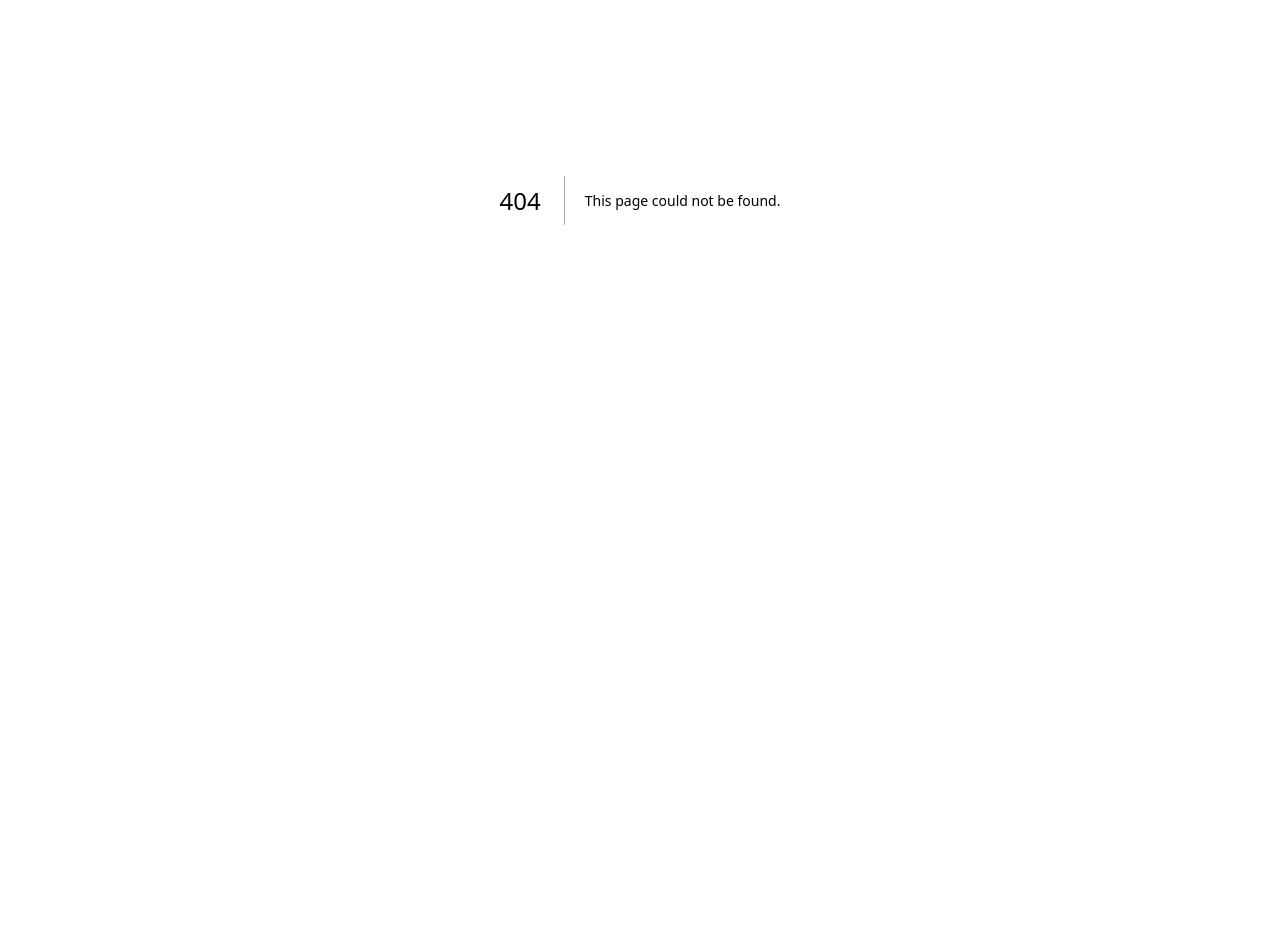
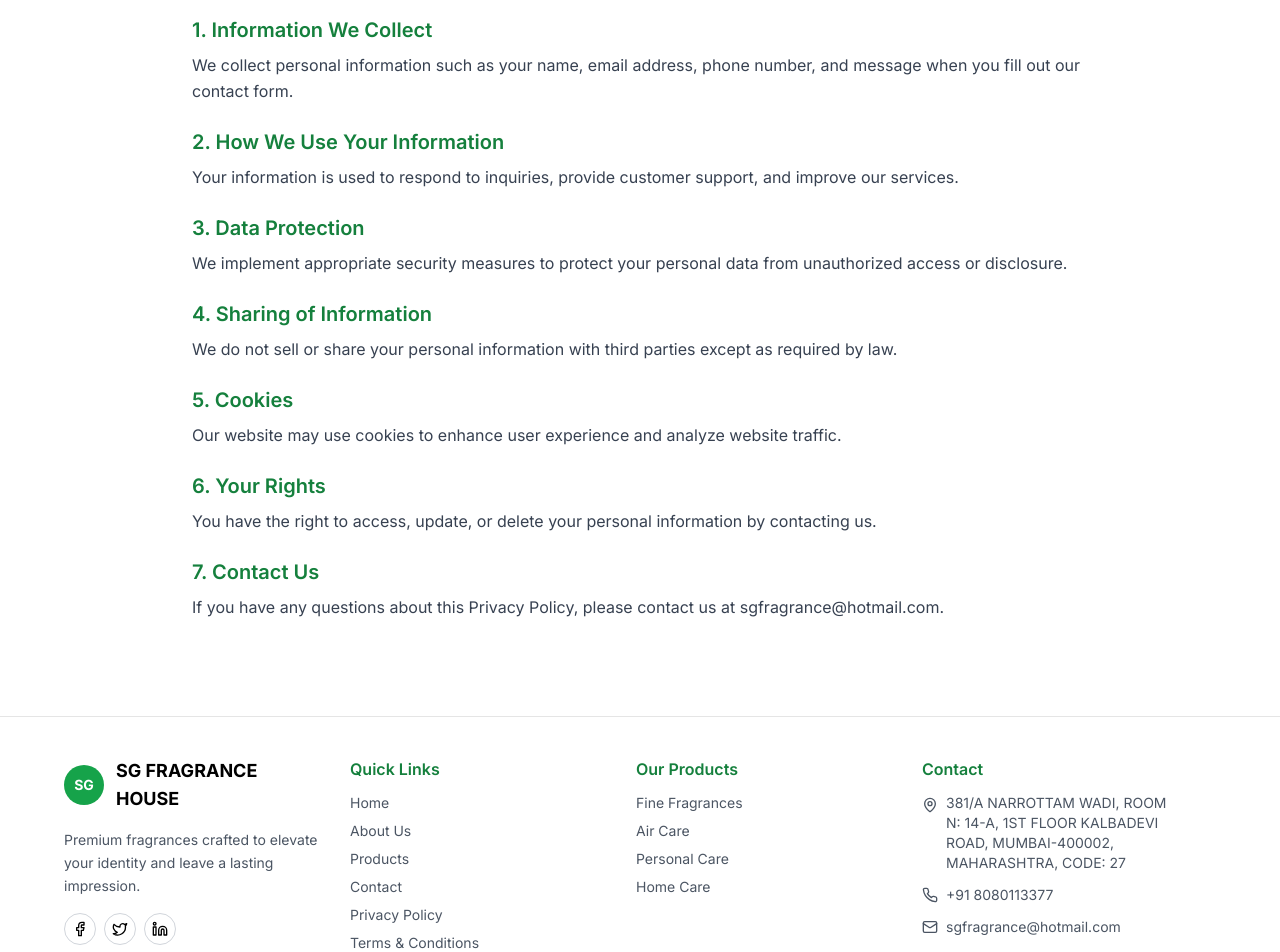
Before and after one commit to Trupti840/oriental-aromatics, a Next.js app: page /privacy-policy in a window 1280 px wide. Before the commit this address had no page. Shown: the part 200-1152 px from the top of the page. Before the commit the page ends 800 px from the top, so only its background shows below. Built offline with nearby package versions, Linux system fonts and the light colour scheme.

Commit message:
added privacy and policy pages

```diff
--- /dev/null
+++ b/app/privacy-policy/page.jsx
@@ -0,0 +1,98 @@
+import Navbar from "@/components/Navbar";
+import Footer from "@/components/Footer";
+
+export default function PrivacyPolicy() {
+  return (
+    <div className="flex flex-col min-h-screen">
+      <Navbar />
+
+      <main className="flex-grow px-6 md:px-16 py-24 bg-white">
+        <div className="max-w-4xl mx-auto">
+          <h1 className="text-3xl md:text-5xl font-bold mb-6 text-black">
+            Privacy Policy
+          </h1>
+
+          <p className="text-gray-600 mb-6">
+            At SG Fragrance House, we respect your privacy and are committed to
+            protecting your personal information.
+          </p>
+
+          <div className="space-y-6 text-gray-700 leading-relaxed">
+            <section>
+              <h2 className="text-xl font-semibold text-green-700 mb-2">
+                1. Information We Collect
+              </h2>
+              <p>
+                We collect personal information such as your name, email
+                address, phone number, and message when you fill out our contact
+                form.
+              </p>
+            </section>
+
+            <section>
+              <h2 className="text-xl font-semibold text-green-700 mb-2">
+                2. How We Use Your Information
+              </h2>
+              <p>
+                Your information is used to respond to inquiries, provide
+                customer support, and improve our services.
+              </p>
+            </section>
+
+            <section>
+              <h2 className="text-xl font-semibold text-green-700 mb-2">
+                3. Data Protection
+              </h2>
+              <p>
+                We implement appropriate security measures to protect your
+                personal data from unauthorized access or disclosure.
+              </p>
+            </section>
+
+            <section>
+              <h2 className="text-xl font-semibold text-green-700 mb-2">
+                4. Sharing of Information
+              </h2>
+              <p>
+                We do not sell or share your personal information with third
+                parties except as required by law.
+              </p>
+            </section>
+
+            <section>
+              <h2 className="text-xl font-semibold text-green-700 mb-2">
+                5. Cookies
+              </h2>
+              <p>
+                Our website may use cookies to enhance user experience and
+                analyze website traffic.
+              </p>
+            </section>
+
+            <section>
+              <h2 className="text-xl font-semibold text-green-700 mb-2">
+                6. Your Rights
+              </h2>
+              <p>
+                You have the right to access, update, or delete your personal
+                information by contacting us.
+              </p>
+            </section>
+
+            <section>
+              <h2 className="text-xl font-semibold text-green-700 mb-2">
+                7. Contact Us
+              </h2>
+              <p>
+                If you have any questions about this Privacy Policy, please
+                contact us at sgfragrance@hotmail.com.
+              </p>
+            </section>
+          </div>
+        </div>
+      </main>
+
+      <Footer />
+    </div>
+  );
+}
--- /dev/null
+++ b/app/terms/page.jsx
@@ -0,0 +1,89 @@
+import Navbar from "@/components/Navbar";
+import Footer from "@/components/Footer";
+
+export default function Terms() {
+  return (
+    <div className="flex flex-col min-h-screen">
+      <Navbar />
+
+      <main className="flex-grow px-6 md:px-16 py-24 bg-white">
+        <div className="max-w-4xl mx-auto">
+          <h1 className="text-3xl md:text-5xl font-bold mb-6 text-black">
+            Terms & Conditions
+          </h1>
+
+          <p className="text-gray-600 mb-6">
+            By accessing and using our website, you agree to the following terms
+            and conditions.
+          </p>
+
+          <div className="space-y-6 text-gray-700 leading-relaxed">
+            <section>
+              <h2 className="text-xl font-semibold text-green-700 mb-2">
+                1. Use of Website
+              </h2>
+              <p>
+                You agree to use this website for lawful purposes only and not
+                to engage in any activity that disrupts or interferes with the
+                website.
+              </p>
+            </section>
+
+            <section>
+              <h2 className="text-xl font-semibold text-green-700 mb-2">
+                2. Intellectual Property
+              </h2>
+              <p>
+                All content on this website, including text, images, and
+                branding, is the property of SG Fragrance House and may not be
+                used without permission.
+              </p>
+            </section>
+
+            <section>
+              <h2 className="text-xl font-semibold text-green-700 mb-2">
+                3. Product Information
+              </h2>
+              <p>
+                We strive to ensure product details are accurate, but we do not
+                guarantee completeness or reliability.
+              </p>
+            </section>
+
+            <section>
+              <h2 className="text-xl font-semibold text-green-700 mb-2">
+                4. Limitation of Liability
+              </h2>
+              <p>
+                We are not responsible for any damages arising from the use of
+                our website or products.
+              </p>
+            </section>
+
+            <section>
+              <h2 className="text-xl font-semibold text-green-700 mb-2">
+                5. Changes to Terms
+              </h2>
+              <p>
+                We reserve the right to update these terms at any time without
+                prior notice.
+              </p>
+            </section>
+
+            <section>
+              <h2 className="text-xl font-semibold text-green-700 mb-2">
+                6. Contact
+              </h2>
+              <p>
+                For any questions regarding these terms, please contact us at
+                sgfragrance@hotmail.com.
+              </p>
+            </section>
+          </div>
+        </div>
+      </main>
+
+      <Footer />
+    </div>
+  );
+}
--- a/components/Footer.tsx
+++ b/components/Footer.tsx
@@ -1,29 +1,24 @@
 import Link from "next/link";
- import {
-   Mail,
-   Phone,
-   MapPin,
-   Facebook,
-   Twitter,
-   Linkedin,
- } from "lucide-react";
+import { Mail, Phone, MapPin, Facebook, Twitter, Linkedin } from "lucide-react";
 
 const Footer = () => {
   return (
     <footer className="bg-white text-black border-t border-[#e5e5e5] pt-10 pb-0 px-4 md:px-8 lg:px-16">
       <div className="w-full pl-0 pr-[20px] md:pr-[40px] grid md:grid-cols-4 gap-8">
-
         {/* Brand */}
         <div>
           <div className="flex items-center space-x-3 mb-4">
             <div className="w-9 h-9 md:w-10 md:h-10 bg-green-600 rounded-full flex items-center justify-center flex-shrink-0">
-               <span className="text-white font-bold text-xs md:text-sm">SG</span>
+              <span className="text-white font-bold text-xs md:text-sm">
+                SG
+              </span>
             </div>
             <h3 className="text-lg font-bold">SG FRAGRANCE HOUSE</h3>
           </div>
 
           <p className="text-gray-600 text-sm leading-relaxed mb-4">
-             Premium fragrances crafted to elevate your identity and leave a lasting impression.
+            Premium fragrances crafted to elevate your identity and leave a
+            lasting impression.
           </p>
 
           <div className="flex space-x-2">
@@ -41,34 +36,95 @@ import Link from "next/link";
 
         {/* Quick Links */}
         <div>
-           <h4 className="text-base font-semibold mb-3 text-green-700">Quick Links</h4>
+          <h4 className="text-base font-semibold mb-3 text-green-700">
+            Quick Links
+          </h4>
           <ul className="space-y-2 text-gray-600 text-sm">
-             <li><Link href="/" className="hover:text-green-700 transition-colors">Home</Link></li>
-             <li><Link href="/about" className="hover:text-green-700 transition-colors">About Us</Link></li>
-             <li><Link href="/#explore-section" className="hover:text-green-700 transition-colors">Products</Link></li>
-             <li><Link href="/contact" className="hover:text-green-700 transition-colors">Contact</Link></li>
+            <li>
+              <Link href="/" className="hover:text-green-700 transition-colors">
+                Home
+              </Link>
+            </li>
+            <li>
+              <Link
+                href="/about"
+                className="hover:text-green-700 transition-colors"
+              >
+                About Us
+              </Link>
+            </li>
+            <li>
+              <Link
+                href="/#explore-section"
+                className="hover:text-green-700 transition-colors"
+              >
+                Products
+              </Link>
+            </li>
+            <li>
+              <Link
+                href="/contact"
+                className="hover:text-green-700 transition-colors"
+              >
+                Contact
+              </Link>
+            </li>
+            <li>
+              <Link href="/privacy-policy" className="hover:text-green-700">
+                Privacy Policy
+              </Link>
+            </li>
+
+            <li>
+              <Link href="/terms" className="hover:text-green-700">
+                Terms & Conditions
+              </Link>
+            </li>
           </ul>
         </div>
 
         {/* Products */}
         <div>
-           <h4 className="text-base font-semibold mb-3 text-green-700">Our Products</h4>
+          <h4 className="text-base font-semibold mb-3 text-green-700">
+            Our Products
+          </h4>
           <ul className="space-y-2 text-gray-600 text-sm">
-             <li><Link href="#" className="hover:text-green-700 transition-colors">Fine Fragrances</Link></li>
-             <li><Link href="#" className="hover:text-green-700 transition-colors">Air Care</Link></li>
-             <li><Link href="#" className="hover:text-green-700 transition-colors">Personal Care</Link></li>
-             <li><Link href="#" className="hover:text-green-700 transition-colors">Home Care</Link></li>
+            <li>
+              <Link href="#" className="hover:text-green-700 transition-colors">
+                Fine Fragrances
+              </Link>
+            </li>
+            <li>
+              <Link href="#" className="hover:text-green-700 transition-colors">
+                Air Care
+              </Link>
+            </li>
+            <li>
+              <Link href="#" className="hover:text-green-700 transition-colors">
+                Personal Care
+              </Link>
+            </li>
+            <li>
+              <Link href="#" className="hover:text-green-700 transition-colors">
+                Home Care
+              </Link>
+            </li>
           </ul>
         </div>
 
         {/* Contact */}
         <div>
-           <h4 className="text-base font-semibold mb-3 text-green-700">Contact</h4>
+          <h4 className="text-base font-semibold mb-3 text-green-700">
+            Contact
+          </h4>
 
           <div className="space-y-3 text-gray-600 text-sm">
             <div className="flex items-start space-x-2 transition-colors">
               <MapPin className="w-4 h-4 mt-1 flex-shrink-0" />
-               <span className="hover:text-green-700">381/A NARROTTAM WADI, ROOM N: 14-A, 1ST FLOOR KALBADEVI ROAD, MUMBAI-400002, MAHARASHTRA, CODE: 27</span>
+              <span className="hover:text-green-700">
+                381/A NARROTTAM WADI, ROOM N: 14-A, 1ST FLOOR KALBADEVI ROAD,
+                MUMBAI-400002, MAHARASHTRA, CODE: 27
+              </span>
             </div>
 
             <div className="flex items-center space-x-2 transition-colors">
@@ -78,7 +134,9 @@ import Link from "next/link";
 
             <div className="flex items-center space-x-2 transition-colors">
               <Mail className="w-4 h-4 flex-shrink-0" />
-               <span className="hover:text-green-700">sgfragrance@hotmail.com</span>
+              <span className="hover:text-green-700">
+                sgfragrance@hotmail.com
+              </span>
             </div>
           </div>
         </div>
```
Lines whose indentation alone changed are shown as unchanged.
